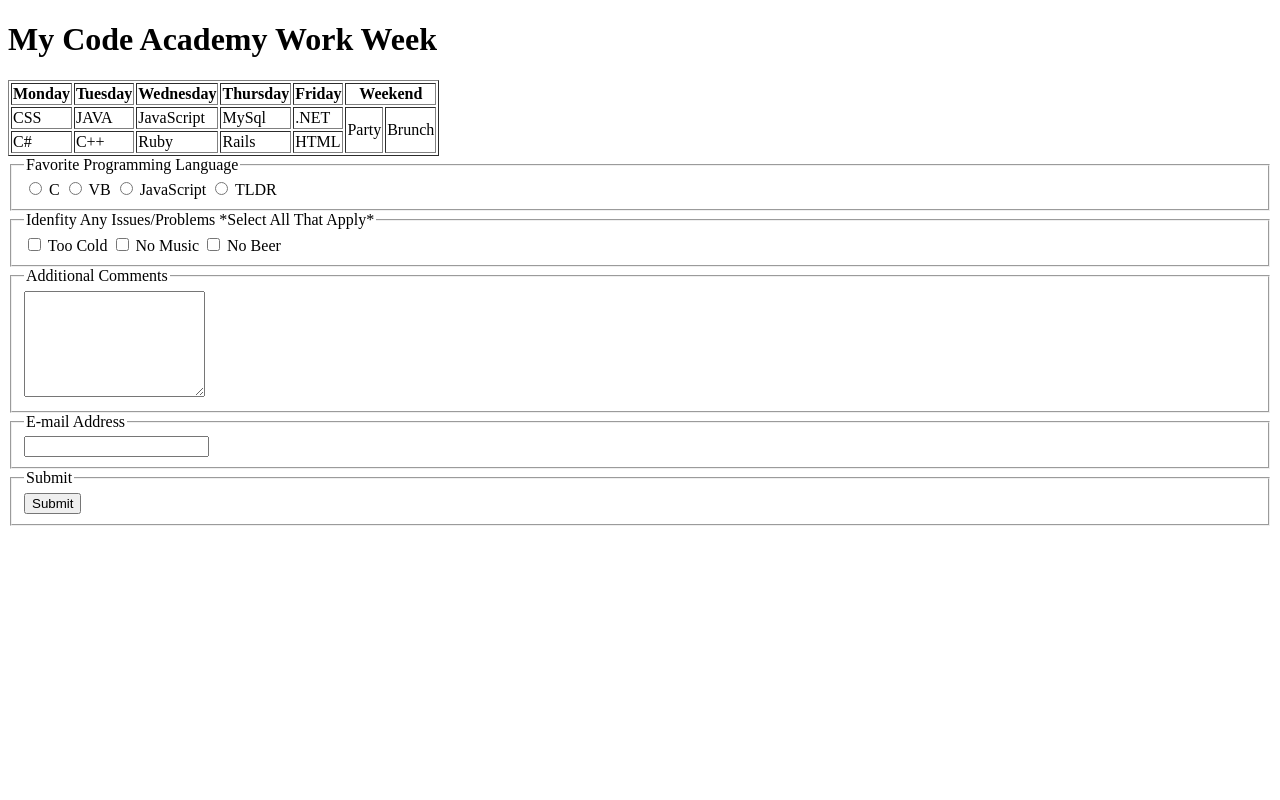
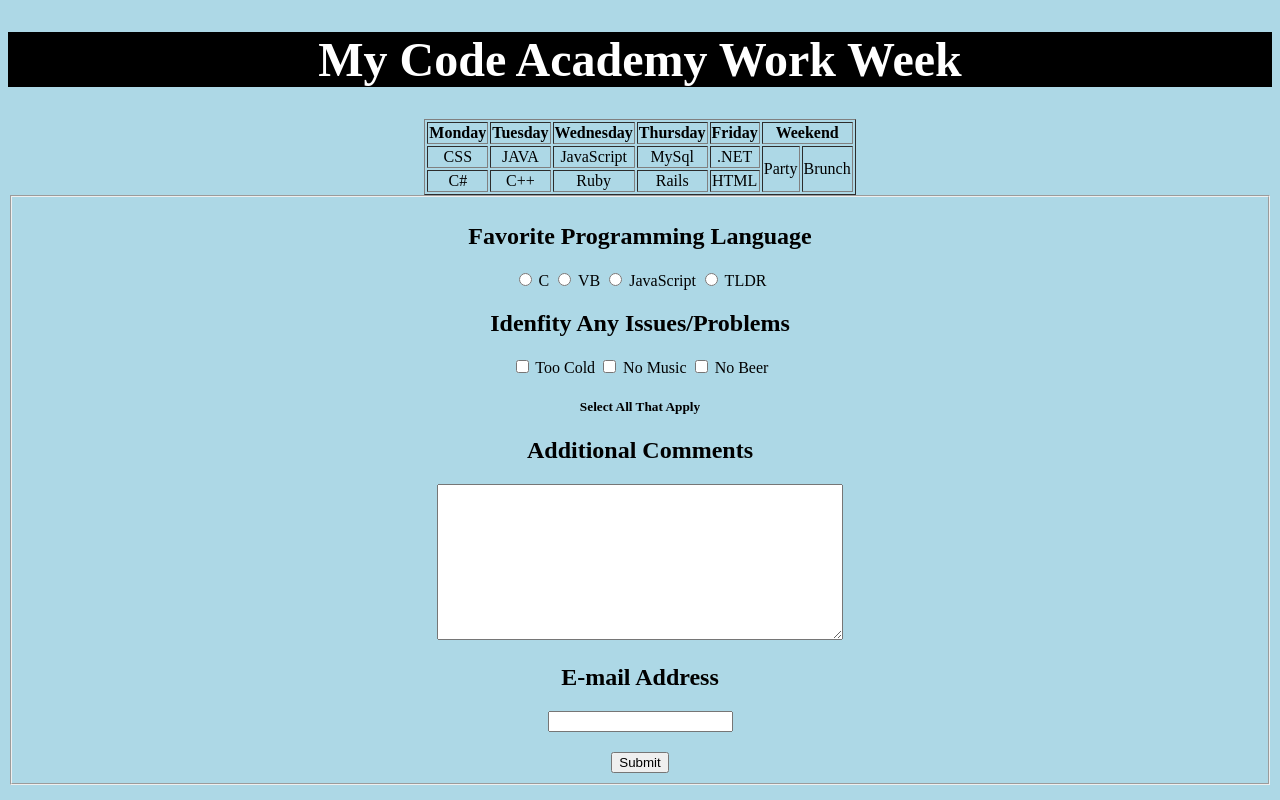
Before and after one commit to Errorcod3/CodeAcademy, a plain HTML site: page Test_Table_01.html in a window 1280 px wide. Drawn offline with Linux system fonts and the light colour scheme.

Commit message:
Added CSS Style
Added CSS style

```diff
--- /dev/null
+++ b/Test_Table_01.css
@@ -0,0 +1,15 @@
+header {
+  text-align: center;
+  background-color: black;
+  font-size: 24px;
+  color: white;
+}
+body {
+  text-align: center;
+  font-size: 16px;
+  background-color: lightblue;
+}
+textarea {
+  width: 400px;
+  height: 150px;
+}
--- a/Test_Table_01.html
+++ b/Test_Table_01.html
@@ -1,6 +1,8 @@
 <!DOCTYPE HTML>
 <head>
 <title>My WorkWeek</title>
+<meta charset="utf-8">
+<link rel="stylesheet" type="text/css" href="./Test_Table_01.css">
 </head>
 
 <header>
@@ -8,7 +10,7 @@
 </header>
 
 <body>
-  <table border="1">
+  <table border="1" align="center">
     <tr>
       <th>Monday</th>
       <th>Tuesday</th>
@@ -36,7 +38,7 @@
   </table>
   <form>
     <fieldset>
-      <legend>Favorite Programming Language</legend>
+      <h2>Favorite Programming Language</h2>
         <input type="radio" name="language" id="languageOne" value="C">
           <label>C</label>
         <input type="radio" name="language" id="languageTwo" value="VB">
@@ -45,26 +47,19 @@
           <label>JavaScript</label>
         <input type="radio" name="language" id="languageFour" value="TLDR">
           <label>TLDR</label>
-    </fieldset>
-    <fieldset>
-      <legend>Idenfity Any Issues/Problems *Select All That Apply*</legend>
+      <h2>Idenfity Any Issues/Problems</h2>
         <input type="checkbox" name="problem" id="problemOne" value="Too Cold">
           <label>Too Cold</label>
         <input type="checkbox" name="problem" id="problemOne" value="No Music">
           <label>No Music</label>
         <input type="checkbox" name="problem" id="problemOne" value="No Beer">
           <label>No Beer</label>
-    </fieldset>
-    <fieldset>
-        <legend>Additional Comments</legend>
-        <textarea style="height: 100px"></textarea>
-    </fieldset>
-    <fieldset>
-      <legend>E-mail Address</legend>
+      <h5>Select All That Apply</h5>
+        <h2>Additional Comments</h2>
+        <textarea></textarea>
+      <h2>E-mail Address</h2>
         <input type="email">
-    </fieldset>
-    <fieldset>
-      <legend>Submit</legend>
+      <h2></h2>
         <input type="submit">
     </fieldset>
   </form>
```
